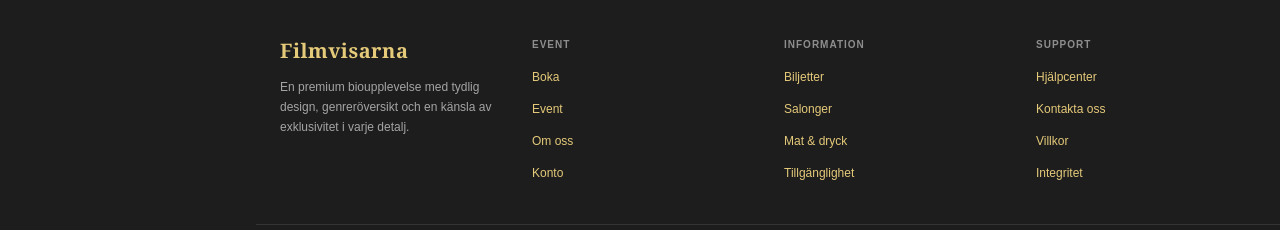
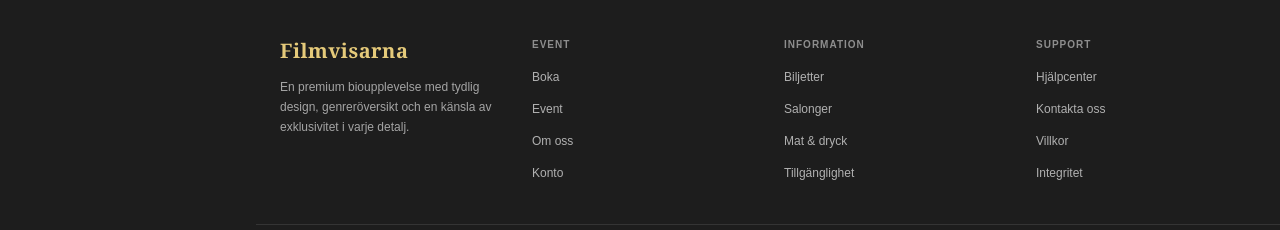
Before and after one commit to MattiasWaern/GruppC-Frontend-projekt, a React (Vite) app: page / in a window 1280 px wide. Shown: the part 910-1140 px from the top of the page. Built offline with nearby package versions, Linux system fonts and the light colour scheme; no server answers.

Commit message:
Updated the styling using tailwind @theme

```diff
--- a/src/index.css
+++ b/src/index.css
@@ -1,45 +1,19 @@
 @import "tailwindcss";
 
-:root {
-  font-family:Arial, Helvetica, sans-serif;
-  color: #e5ca7a;
-  background-color: #1d1d1d;
-  font-synthesis: none;
-  text-rendering: optimizeLegibility;
-  -webkit-font-smoothing: antialiased;
-  -moz-osx-font-smoothing: grayscale;
-}
-
-* {
-  box-sizing: border-box;
+@theme {
+  --font-sans: Arial, Helvetica, sans-serif;
+  --color-background: #1d1d1d;
+  --color-gold: #e5ca7a;
 }
 
 html {
-  min-width: 320px;
   scroll-behavior: smooth;
 }
 
 body {
-  margin: 0;
   min-width: 320px;
   min-height: 100vh;
+  font-family: Arial, Helvetica, sans-serif;
+  color: #e5ca7a;
+  background-color: #1d1d1d;
 }
-
-button,
-a {
-  -webkit-tap-highlight-color: transparent;
-}
-
-button {
-  cursor: pointer;
-}
-
-a{
-  color: inherit;
-  text-decoration: none;
-}
-
-img {
-  display: block;
-  max-width: 100%;
-}
```
